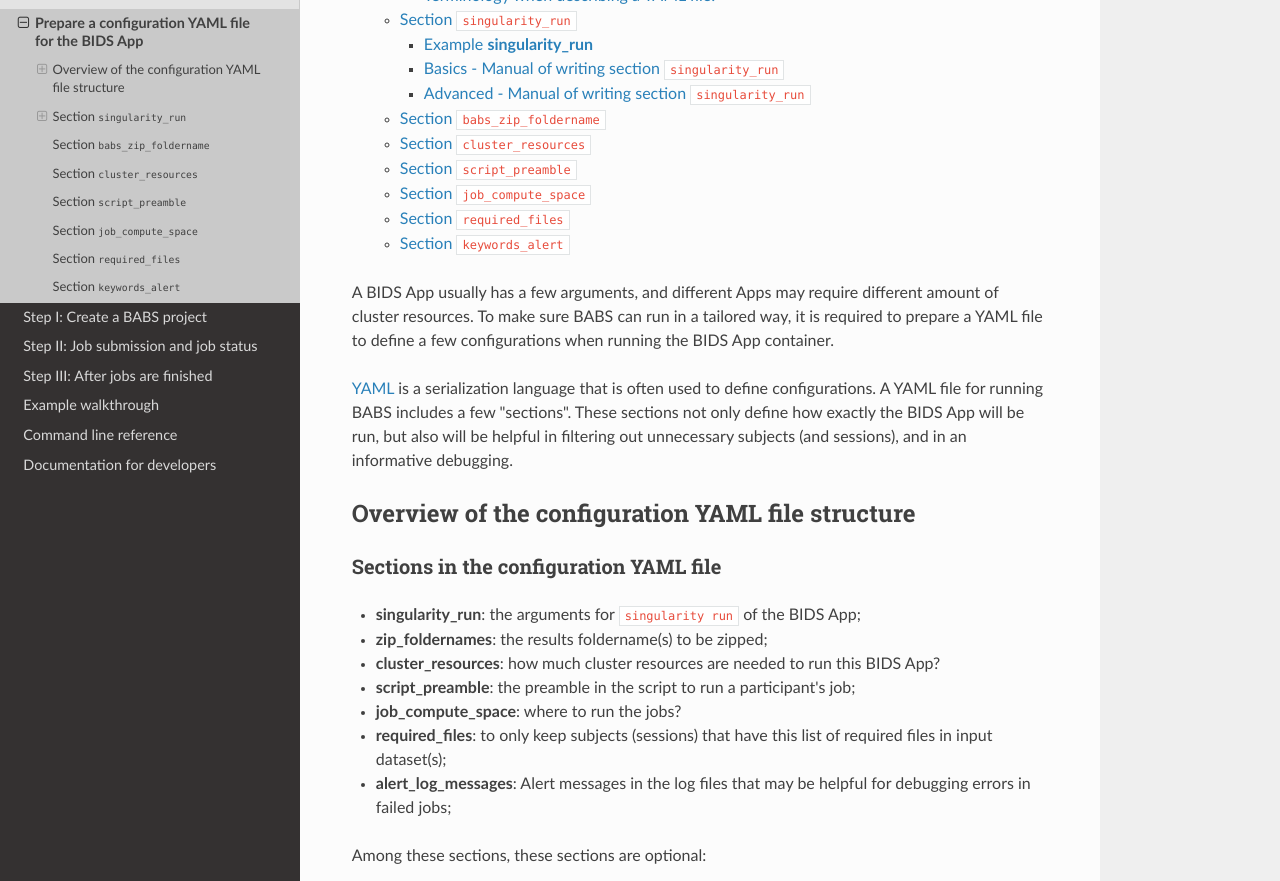
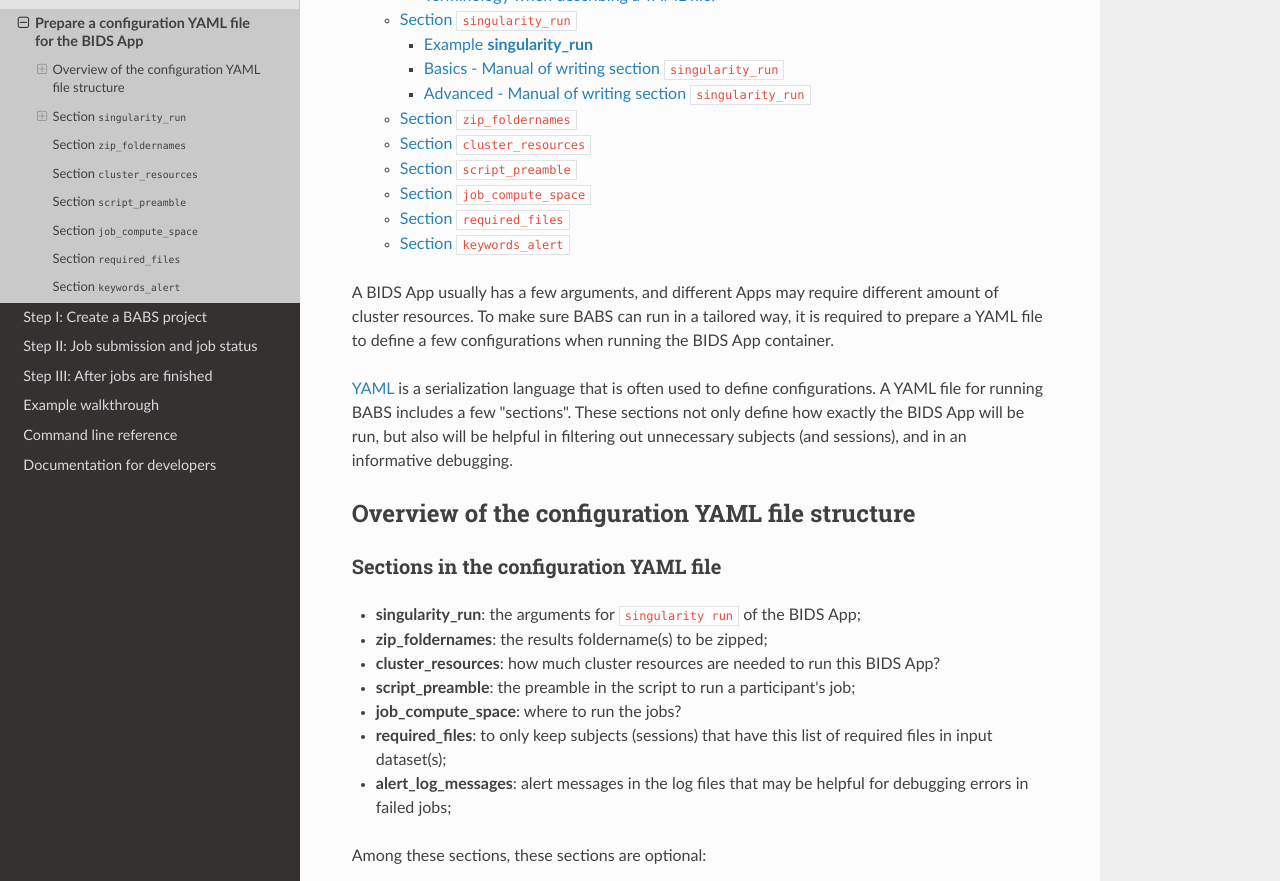
Before and after one commit to PennLINC/babs, a Sphinx documentation site: the page built from docs/source/preparation_config_yaml_file.rst, in a window 1280 px wide and 1400 px high. Shown: the part 308-1189 px from the top of the window. Built offline with Sphinx 7.4.7 and the Read the Docs theme 2.0.0, drawn with Linux system fonts in a browser that asks for light colours; some of the changed text lies outside the part shown.

Commit message:
change section name babs_zip_foldername to zip_foldernames in YAML files

```diff
--- a/docs/source/preparation_config_yaml_file.rst
+++ b/docs/source/preparation_config_yaml_file.rst
@@ -25,7 +25,7 @@
 * **script_preamble**: the preamble in the script to run a participant's job;
 * **job_compute_space**: where to run the jobs?
 * **required_files**: to only keep subjects (sessions) that have this list of required files in input dataset(s);
-* **alert_log_messages**: Alert messages in the log files that may be helpful for debugging errors in failed jobs;
+* **alert_log_messages**: alert messages in the log files that may be helpful for debugging errors in failed jobs;
 
 Among these sections, these sections are optional:
 
@@ -343,15 +343,15 @@
 .. `notebooks/inDev_*.yaml` in `babs_tests` repo: done
 
 
-Section ``babs_zip_foldername``
+Section ``zip_foldernames``
 ================================
 
 This section defines the output folder name(s) that get saved and zipped.
 This also includes the version of the BIDS App you use.
 
-Example section **babs_zip_foldername** for ``fMRIPrep``::
+Example section **zip_foldernames** for ``fMRIPrep``::
 
-    babs_zip_foldername:
+    zip_foldernames:
         fmriprep: "20-2-3"
         freesurfer: "20-2-3"
 
```
Also changed, not shown: 10 other files.
